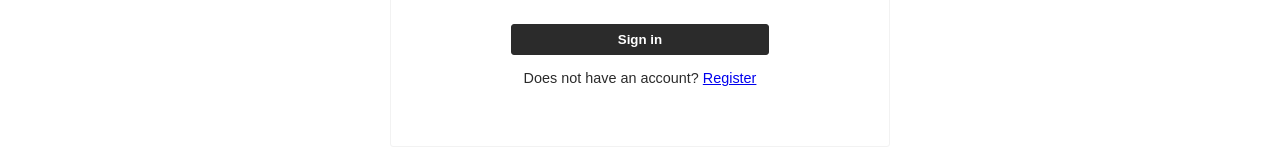
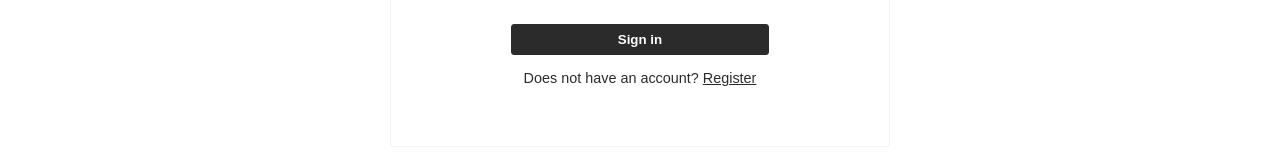
Before and after one commit to mendjoy/e_commerce, a React (Create React App) app: page /login in a window 1280 px wide. Shown: the part 516-676 px from the top of the page. Built offline with nearby package versions, Linux system fonts and the light colour scheme; the HTML template or start-up script is replaced by a standard one.

Commit message:
area de login

```diff
--- a/src/pages/Login.css
+++ b/src/pages/Login.css
@@ -20,6 +20,15 @@
     color: #2B2B2B;
     margin-top: 5px;
     font-size: 0.9rem;
+}
+
+.login-area p a{
+    color: #2B2B2B;
+    transition: 1s;
+}
+
+.login-area p a:hover{
+    color: #0000ff;
 }
 
 .form{
--- a/src/pages/Login.js
+++ b/src/pages/Login.js
@@ -15,7 +15,6 @@ const Login = () => {
             <form className='form'>
                 <input type="email" placeholder='E-mail'/>
                 <input type="password" placeholder='Password' />
-
                 <div className='button-container'>
                     <input className='sign-btn'  type="submit" value='Sign in' />
                 </div>
```
